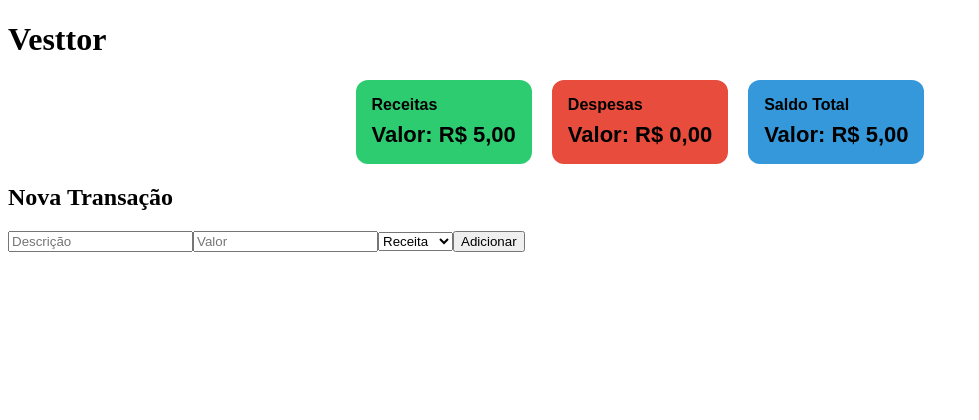
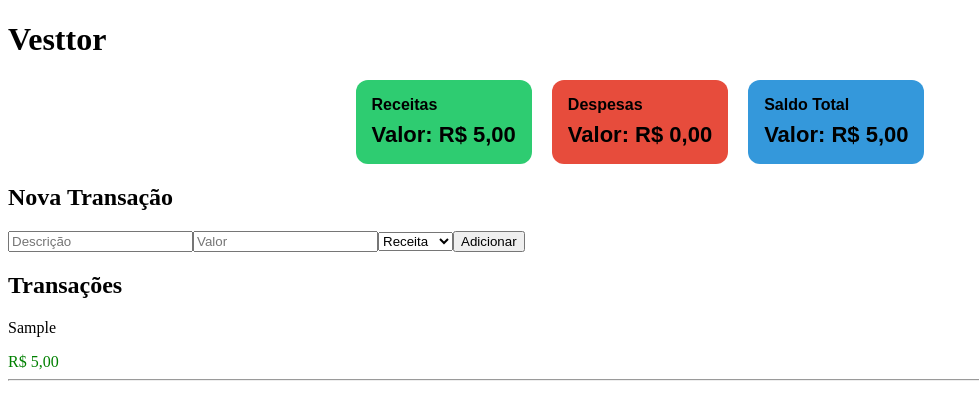
Before and after one commit to eb-nascimento/vesttor-vite, a React (Vite) app: page / in a window 1280 px wide. Both pictures are taken after typing "Sample", "5" into the empty fields and a click on the button "Adicionar". Shown: the top 420 px of the page, without its empty margins (0-979 px from the left). Built offline with nearby package versions, Linux system fonts and the light colour scheme.

Commit message:
feat: add ListaTransacoes component and integrate it into App

```diff
--- a/src/App.jsx
+++ b/src/App.jsx
@@ -4,6 +4,7 @@ import "./App.css";
 import Header from "./components/Header";
 import ContainerResumo from "./components/ContainerResumo";
 import Form from "./components/Form";
+import ListaTransacoes from "./components/ListaTransacoes";
 
 import {
   calcularSaldo,
@@ -28,6 +29,7 @@ function App() {
           despesas={calcularDespesas(transacoes)}
         />
         <Form onAdd={adicionarTransacao} />
+        <ListaTransacoes transacoes={transacoes} />
       </main>
     </>
   );
--- a/src/components/CardResumo.css
+++ b/src/components/CardResumo.css
@@ -17,16 +17,16 @@
 }
 
 /* RECEITAS */
-.receita {
+.card.receita {
   background-color: #2ecc71;
 }
 
 /* DESPESAS */
-.despesa {
+.card.despesa {
   background-color: #e74c3c;
 }
 
 /* SALDO */
-.saldo {
+.card.saldo {
   background-color: #3498db;
 }
--- /dev/null
+++ b/src/components/ListaTransacoes.jsx
@@ -0,0 +1,21 @@
+function ListaTransacoes({ transacoes }) {
+  return (
+    <section className="lista-transacoes">
+      <h2>Transações</h2>
+      {transacoes.map((item) => (
+        <div key={item.id} className={`transacao ${item.tipo}`}>
+          <p>{item.descricao}</p>
+          <span style={{ color: item.tipo === "receita" ? "green" : "red" }}>
+            {item.valor.toLocaleString("pt-BR", {
+              style: "currency",
+              currency: "BRL",
+            })}
+          </span>
+          <hr />
+        </div>
+      ))}
+    </section>
+  );
+}
+
+export default ListaTransacoes;
```
